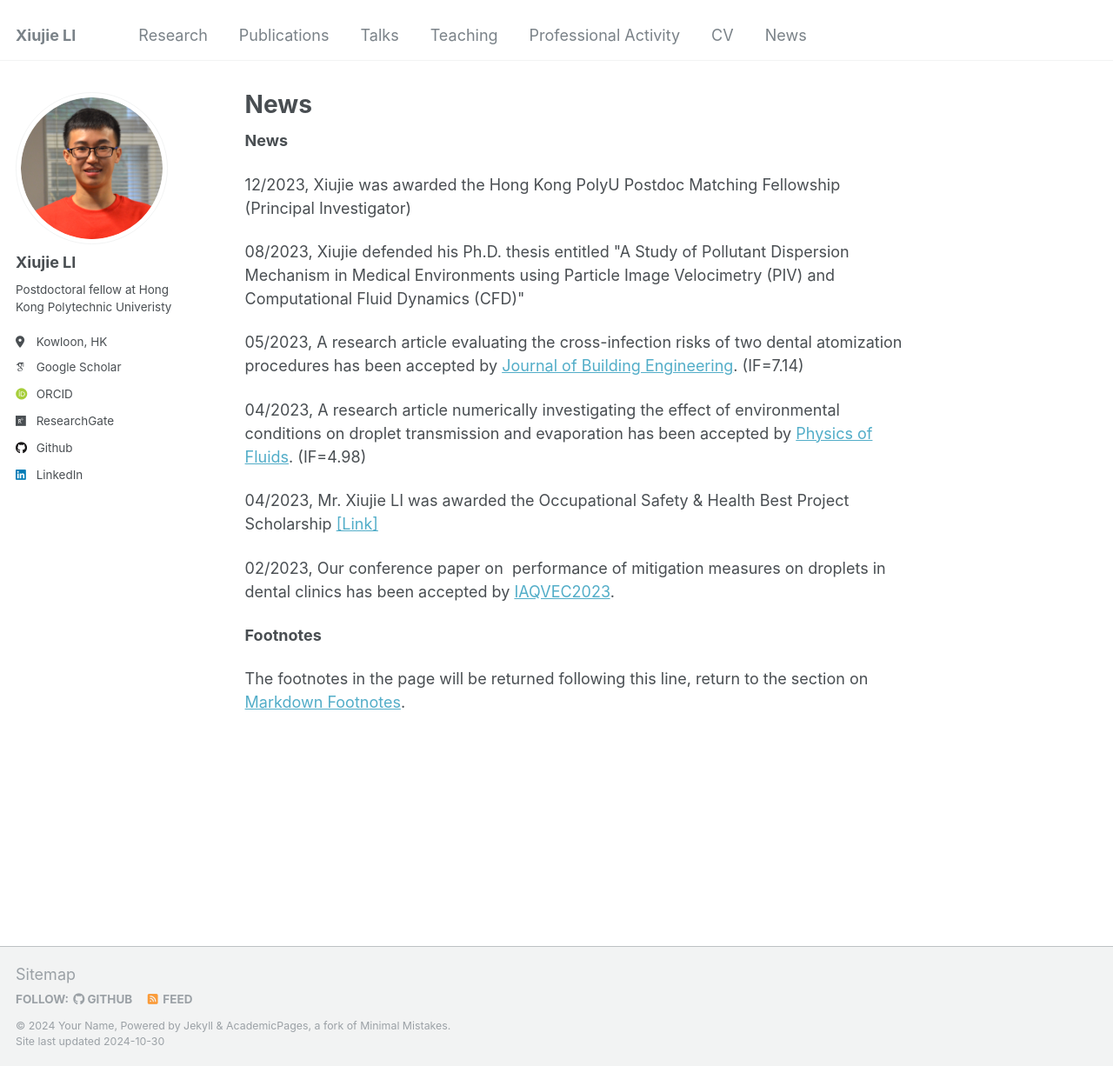
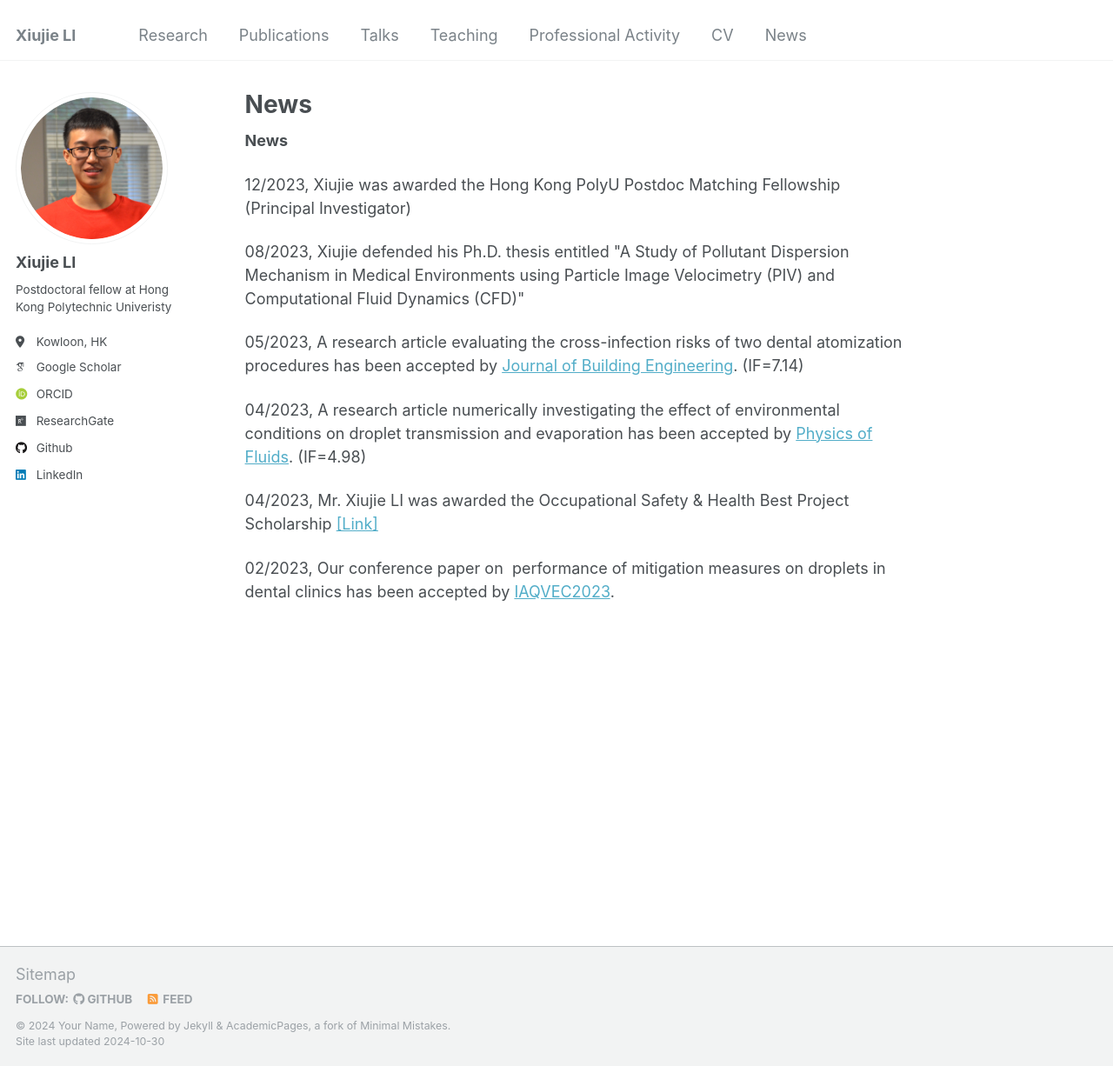
Before and after one commit to XiujieLI/XiujieLI.github.io, a Jekyll site: the page built from _pages/markdown.md, in a window 1280 px wide and 1226 px high. Shown: the whole window at 87% size. Built offline with Jekyll 4.4.1, drawn with Linux system fonts in a browser that asks for light colours; some web fonts are replaced.

Commit message:
Update markdown.md

```diff
--- a/_pages/markdown.md
+++ b/_pages/markdown.md
@@ -13,8 +13,3 @@ redirect_from:
 <p> 04/2023, A research article numerically investigating the effect of environmental conditions on droplet transmission and evaporation has been accepted by <a href="https://pubs.aip.org/aip/pof/article-abstract/35/4/043332/2885313/Numerical-investigation-of-the-impacts-of?redirectedFrom=fulltext">Physics of Fluids</a>. (IF=4.98) </p>
 <p> 04/2023, Mr. Xiujie LI was awarded the Occupational Safety & Health Best Project Scholarship <a href="https://www.oshc.org.hk/eng/main/services_support/osh_research/">[Link]</a> </p>
 <p> 02/2023, Our conference paper on&nbsp; performance of mitigation measures on droplets in dental clinics has been accepted by <a href="https://www.iaqvec2023.org/">IAQVEC2023</a>.</p>
-
-
-**Footnotes**
-
-The footnotes in the page will be returned following this line, return to the section on <a href="#footnotes">Markdown Footnotes</a>.
```
